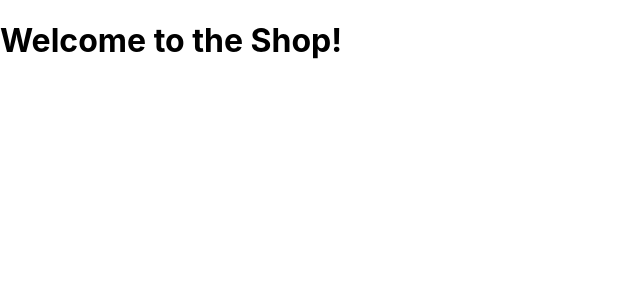
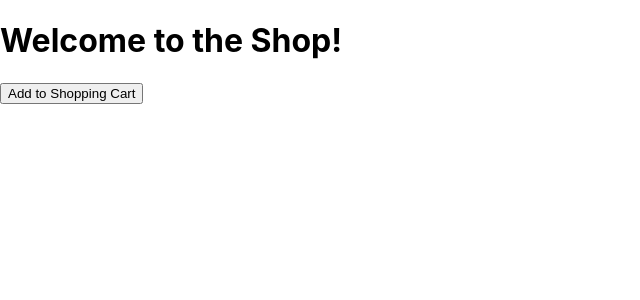
Before and after one commit to cschilling00/demoshop-frontend, a React (Create React App) app: page /shoppingCart in a window 1280 px wide. Shown: the top 300 px of the page, without its empty margins (0-640 px from the left). Built offline with nearby package versions, Linux system fonts and the light colour scheme; no server answers.

Commit message:
added Shopping cart component

```diff
--- a/src/App.js
+++ b/src/App.js
@@ -1,7 +1,7 @@
 import React, {useEffect, useState} from "react";
 import {BrowserRouter as Router, Switch, Route} from "react-router-dom";
 import Home from "./Components/Home";
-import About from "./Components/About";
+import AddToShoppingCart from "./Components/AddToShoppingCart";
 import ProductInfo from "./Components/ProductInfo";
 import {ApolloClient, gql, InMemoryCache} from '@apollo/client';
 import { ApolloProvider } from '@apollo/client';
@@ -28,8 +28,8 @@ function App() {
                   <Route exact path="/">
                       <Home />
                   </Route>
-                  <Route path="/about">
-                      <About />
+                  <Route path="/shoppingCart">
+                      <AddToShoppingCart />
                   </Route>
                   <Route path="/product/:id" children={<ProductInfo />}>
                   </Route>
--- a/src/Components/About.js
+++ /dev/null
@@ -1,14 +0,0 @@
-import Product from "./Product";
-import React from 'react'
-
-function About() {
-    return (
-        <div>
-            <p>
-                This Website is sponsored by Cassandra Schilling.
-            </p>
-        </div>
-    );
-
-}
-export default About;
--- /dev/null
+++ b/src/Components/AddToShoppingCart.js
@@ -0,0 +1,31 @@
+import React, {useState} from 'react';
+
+function AddToShoppingCart(props) {
+    const [productsIds, setproductsIds] = useState([]);
+
+    console.log("Props: " +props.id)
+    console.log(productsIds);
+
+
+    function handleClick() {
+        console.log("Product with id "+ props.id + " should be added to shopping cart");
+        setproductsIds([
+            ...productsIds, props.id
+
+        ]);
+        console.log(productsIds);
+
+    }
+
+        return (
+            <div>
+                <button onClick={handleClick}>Add to Shopping Cart</button>
+            </div>
+        );
+
+
+
+
+}
+
+export default AddToShoppingCart;
--- a/src/Components/ProductInfo.js
+++ b/src/Components/ProductInfo.js
@@ -1,6 +1,8 @@
 import {useParams} from "react-router-dom";
 import {useQuery} from "@apollo/client";
 import {getProductByIdQuery} from "../constants";
+import AddToShoppingCart from "./AddToShoppingCart";
+import Product from "./Product";
 
 function ProductInfo() {
     let { id } = useParams();
@@ -17,6 +19,7 @@ function ProductInfo() {
             <p>Id: {data.getProductById.id}</p>
             <p>Price: {data.getProductById.price}</p>
             <p>Description: {data.getProductById.description}</p>
+            <AddToShoppingCart id={ data.getProductById.id}></AddToShoppingCart>
         </div>
     );
 
```
Also changed, not shown: 1 other file (tests, documents, lock files or other folders).
